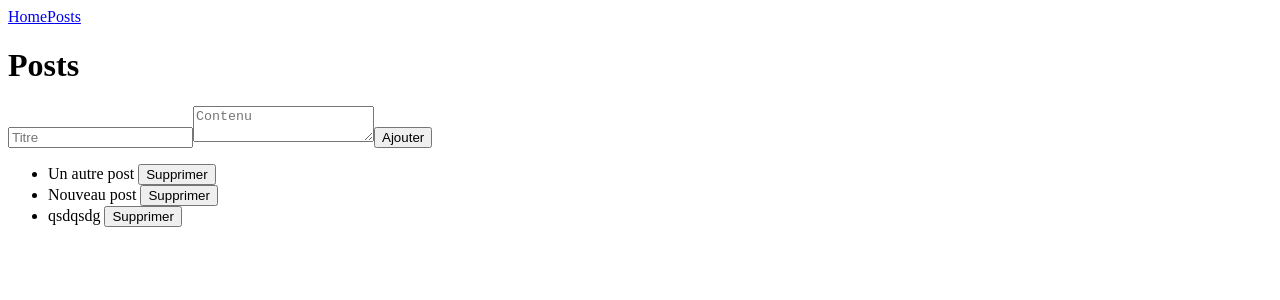
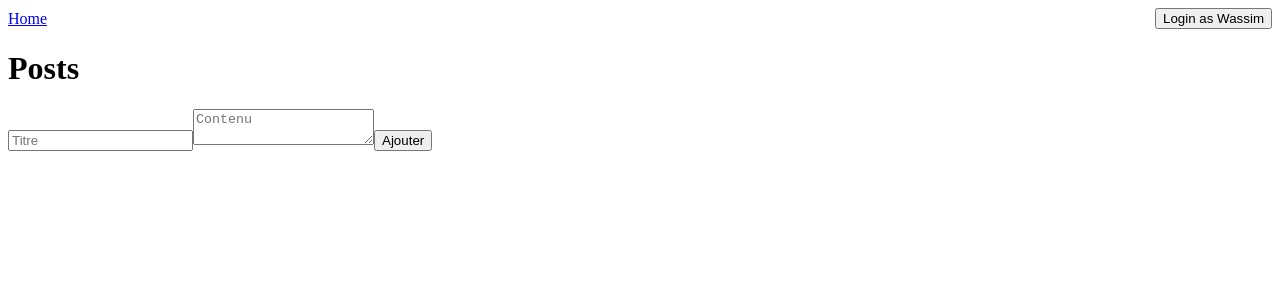
Before and after one commit to wassim-triki/react-template, a React (Vite) app: page /posts in a window 1280 px wide. Shown: the top 300 px of the page. Built offline with nearby package versions, Linux system fonts and the light colour scheme; data requests are answered from the project's data file.

Commit message:
add authStore and integrate with postStore

```diff
--- a/src/components/AddPostForm.jsx
+++ b/src/components/AddPostForm.jsx
@@ -12,19 +12,17 @@ const postSchema = z.object({
     .min(10, 'Le contenu doit contenir au moins 10 caractères'),
 });
 
-const AddPostForm = () => {
-  const addPost = usePostStore((state) => state.addPost);
+export default function AddPostForm() {
+  const addPost = usePostStore((s) => s.addPost);
   const {
     register,
     handleSubmit,
     reset,
     formState: { errors },
-  } = useForm({
-    resolver: zodResolver(postSchema),
-  });
+  } = useForm({ resolver: zodResolver(postSchema) });
 
-  const onSubmit = async (data) => {
-    await addPost(data);
+  const onSubmit = (data) => {
+    addPost(data);
     reset();
   };
 
@@ -39,6 +37,4 @@ const AddPostForm = () => {
       <button type="submit">Ajouter</button>
     </form>
   );
-};
-
-export default AddPostForm;
+}
--- a/src/components/Navbar.jsx
+++ b/src/components/Navbar.jsx
@@ -1,18 +1,45 @@
+// src/components/Navbar.jsx
+import React from 'react';
 import { NavLink } from 'react-router-dom';
+import { useAuthStore } from '../store/authStore';
 
 function Navbar() {
+  const { user, login, logout } = useAuthStore((s) => s);
+  const fakeUser = { id: 1, name: 'Wassim', token: 'Triki' };
+
   return (
-    <nav>
+    <nav style={{ display: 'flex', gap: 16, alignItems: 'center' }}>
       <NavLink to="/" className={({ isActive }) => (isActive ? 'active' : '')}>
         Home
       </NavLink>
+
+      {user && (
         <NavLink
           to="/posts"
           className={({ isActive }) => (isActive ? 'active' : '')}
         >
           Posts
         </NavLink>
+      )}
+
+      <div style={{ marginLeft: 'auto' }}>
+        {user ? (
+          <>
+            <span>
+              Hi, <b>{user.name}</b>
+            </span>
+            <button onClick={logout} style={{ marginLeft: 8 }}>
+              Logout
+            </button>
+          </>
+        ) : (
+          <button onClick={() => login(fakeUser)}>
+            Login as {fakeUser.name}
+          </button>
+        )}
+      </div>
     </nav>
   );
 }
+
 export default Navbar;
--- a/src/pages/Posts.jsx
+++ b/src/pages/Posts.jsx
@@ -2,18 +2,27 @@
 import React, { useEffect } from 'react';
 import AddPostForm from '../components/AddPostForm';
 import { usePostStore } from '../store/postStore';
+import { useAuthStore } from '../store/authStore';
 
-const Posts = () => {
-  const { posts, loadPosts, removePost } = usePostStore();
+export default function Posts() {
+  const user = useAuthStore((s) => s.user);
+  const { posts, loadPosts, removePost, errors } = usePostStore();
 
   useEffect(() => {
-    loadPosts();
-  }, [loadPosts]);
+    // only fetch from the server if we have a logged-in user
+    // AND our cache is currently empty
+    if (user && posts.length === 0) {
+      loadPosts();
+    }
+  }, [user, posts.length, loadPosts]);
 
   return (
     <div>
       <h1>Posts</h1>
+      {errors && <p style={{ color: 'red' }}>{errors}</p>}
+
       <AddPostForm />
+
       <ul>
         {posts.map((post) => (
           <li key={post.id}>
@@ -24,6 +33,4 @@ const Posts = () => {
       </ul>
     </div>
   );
-};
-
-export default Posts;
+}
--- /dev/null
+++ b/src/store/authStore.js
@@ -0,0 +1,7 @@
+import { create } from 'zustand';
+
+export const useAuthStore = create((set) => ({
+  user: null, // or { id, name, token }
+  login: (user) => set({ user }),
+  logout: () => set({ user: null }),
+}));
--- a/src/store/postStore.js
+++ b/src/store/postStore.js
@@ -3,6 +3,7 @@ import { create } from 'zustand';
 import { fetchPosts, createPost, deletePost } from '../services/posts';
 import { persist } from 'zustand/middleware';
 import { postsValidationMiddleware } from './postsValidationMiddleware';
+import { useAuthStore } from './authStore';
 
 // Not using persist here
 // export const usePostStore = create((set, get) => ({
@@ -31,35 +32,43 @@ import { postsValidationMiddleware } from './postsValidationMiddleware';
 export const usePostStore = create(
   postsValidationMiddleware(
     persist(
-      (set, get) => ({
+      (set) => ({
         posts: [],
         errors: '',
 
-        // on load, try server → else leave whatever was rehydrated
         loadPosts: async () => {
           try {
             const data = await fetchPosts();
-            set({ posts: data });
+            set({ posts: data, errors: '' });
           } catch (err) {
-            set({ errors: err });
+            set({ errors: err.message });
           }
         },
 
-        // on add, try server → else generate temp ID
-        addPost: async (post) => {
-          set((state) => ({ posts: [...state.posts, post] }));
+        addPost: (post) => {
+          const withId = { id: Date.now(), ...post };
+          set((s) => ({ posts: [...s.posts, withId] }));
         },
 
-        removePost: async (id) => {
-          set((state) => ({
-            posts: state.posts.filter((p) => p.id !== id),
-          }));
+        removePost: (id) => {
+          set((s) => ({ posts: s.posts.filter((p) => p.id !== id) }));
         },
       }),
       {
-        name: 'post-storage', // localStorage key
-        getStorage: () => localStorage, // could swap to sessionStorage here
+        name: 'post-storage',
+        getStorage: () => localStorage,
+        partialize: (state) => ({ posts: state.posts }),
       }
     )
   )
 );
+
+// only clear on logout
+useAuthStore.subscribe(
+  (s) => s.user,
+  (newUser, oldUser) => {
+    if (!newUser && oldUser) {
+      usePostStore.setState({ posts: [], errors: '' });
+    }
+  }
+);
```
Lines whose indentation alone changed are shown as unchanged.
